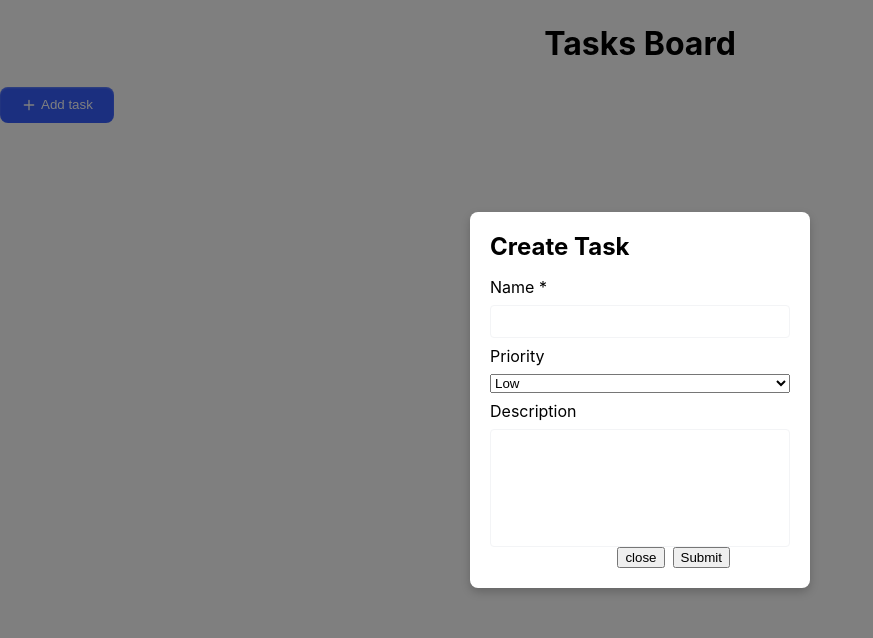
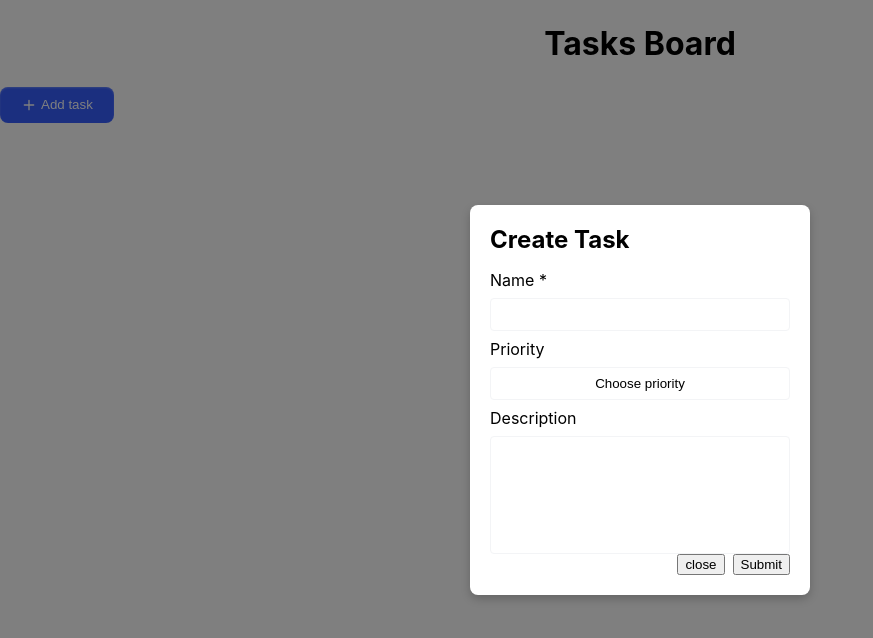
Before and after one commit to MennaAly/project-management-dashboard, a React (Create React App) app: page / in a window 1280 px wide. Both pictures are taken after a click on the button "Add task". Shown: the top 638 px of the page, without its empty margins (0-873 px from the left). Built offline with nearby package versions, Linux system fonts and the light colour scheme.

Commit message:
update styles for dropdown

```diff
--- /dev/null
+++ b/src/UI/dropdown/dropdown.css
@@ -0,0 +1,19 @@
+.drop-down {
+    position: absolute;
+    left: 20px;
+    margin: 0;
+    padding: 0;
+    list-style: none;
+    border: 1px solid #eee;
+    background-color: #fff;
+    z-index: 1000;
+}
+
+.drop-down__element {
+    padding: 10px;
+    cursor: pointer;
+}
+
+.border-bottom {
+    border-bottom: 1px solid #eee;
+}
--- a/src/UI/dropdown/dropdown.tsx
+++ b/src/UI/dropdown/dropdown.tsx
@@ -1,25 +1,56 @@
-import {forwardRef, useImperativeHandle, useState} from 'react';
+import {forwardRef, useImperativeHandle, useRef, useState} from 'react';
 import { DropdownComponentProps, DropdownProps } from "../../interfaces/task";
+import "./dropdown.css";
 
 const Dropdown = forwardRef(({options} : DropdownComponentProps, ref) => {
     const [selectedValue, setSelectedValue] = useState<string>();
+    const [isOpen, setIsOpen] = useState(false);
+    const [dropdownTop, setDropdownTop] = useState<number>(0);
+    const [dropdownWidth, setDropdownWidth] = useState<number>(0);
+    const buttonRef = useRef<HTMLButtonElement>(null);
 
     // Expose `getSelectedValue` to parent via useImperativeHandle
     useImperativeHandle(ref, () => ({
         getSelectedValue: () => selectedValue,
     }));
 
-    const handleChange = (e: React.ChangeEvent<HTMLSelectElement>) => {
-        setSelectedValue(e.target.value);
+    const handleChange = (e: React.MouseEvent<HTMLLIElement, MouseEvent>) => {
+        console.log(e.currentTarget.textContent);
+        if(e.currentTarget.textContent) {
+            setSelectedValue(e.currentTarget.textContent)
+        }
+        setIsOpen(false);
     };
 
-    const renderedOptions = options.map((option: DropdownProps) => {
-        return <option value={option.value}>{option.label}</option>
+    const renderedOptions = options.map((option: DropdownProps, index) => {
+        const addBorderBottom = index < options.length -1;
+        return <li className={`drop-down__element ${addBorderBottom ? "border-bottom" : ""}`} value={option.value} onClick={handleChange}>{option.label}</li>
     })
+
+    function toggleDropdown(event: React.MouseEvent<HTMLButtonElement, MouseEvent>) {
+        event?.preventDefault();
+        if(!isOpen && buttonRef.current) {
+            const {top, width} = buttonRef.current.getBoundingClientRect()
+            const gapArea = 17; // this's the gap area for the padding 8 + gap 8 and border 1
+            setDropdownTop(top - gapArea);
+            setDropdownWidth(width);
+        }
+        setIsOpen(!isOpen);
+    }
+
     return(
-        <select onChange={handleChange}>
-            {renderedOptions}
-        </select>
+        <>
+        <button ref={buttonRef} className="input-field" onClick={toggleDropdown}>
+            {selectedValue ? selectedValue : 'Choose priority'}
+        </button>
+        {
+            isOpen ?
+            <ul className="drop-down" style={{top: dropdownTop + "px", width: dropdownWidth + "px"}}>
+                {renderedOptions}
+            </ul>
+            : null
+        }
+        </>
     )
 });
 
--- a/src/UI/modal/modal.css
+++ b/src/UI/modal/modal.css
@@ -21,12 +21,6 @@
     z-index: 200; /* Below the modal but above other content */
 }
 
-
-.modal-content {
-    width: 80%;
-    height: 60%;
-}
-
 .modal__call-to-actions-container {
     display: flex;
     gap: 0.5rem;
```
